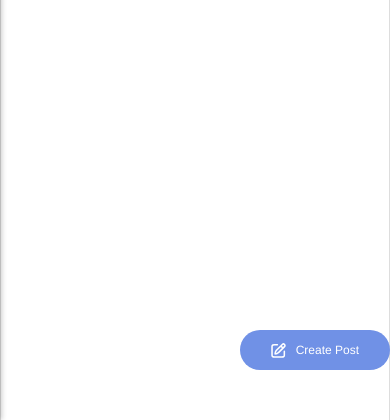
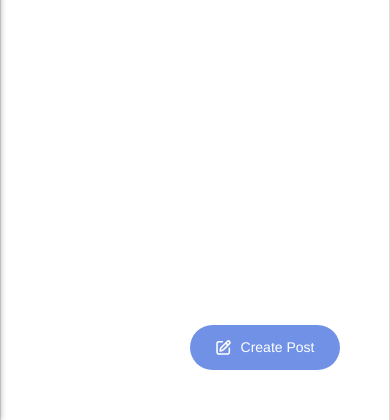
Before and after one commit to G4-NUK/NowUKnow, a PHP site: page / in a window 390 px wide. Shown: the part 1339-1759 px from the top of the page. Run offline with PHP 8.4, Linux system fonts and the light colour scheme.

Commit message:
Styles Update

```diff
--- a/assets/css/styles.css
+++ b/assets/css/styles.css
@@ -610,12 +610,6 @@ body {
 
 @media (max-width: 480px) {
 
-    .btn-create-post {
-        width: 100%;
-        font-size: 12px;
-        height: 40px;
-    }
-
     .announcement-box {
         padding: 10px;
     }
```
